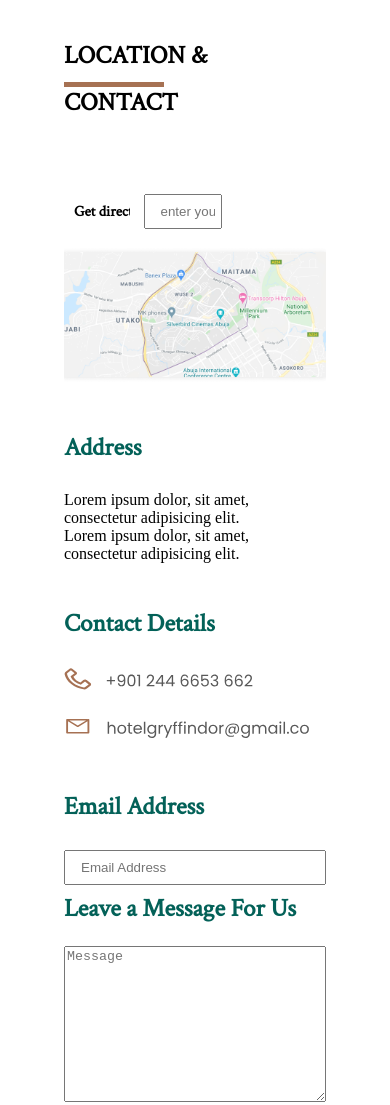
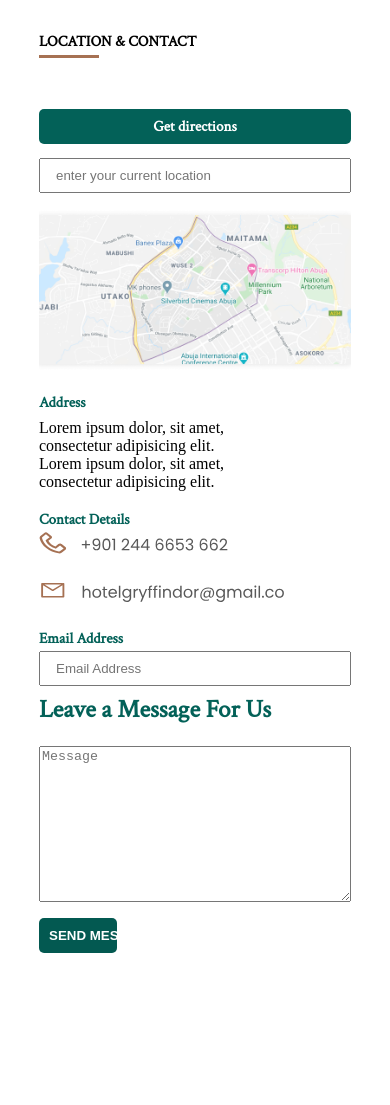
Before and after one commit to caleb-ali/location-and-contact, a plain HTML site: page index.html in a window 390 px wide. Shown: the top 1105 px of the page. After the commit the page ends 985 px from the top, so only its background shows below. Drawn offline with Linux system fonts and the light colour scheme.

Commit message:
responsive

```diff
--- a/css/main.css
+++ b/css/main.css
@@ -121,7 +121,7 @@ input[type=text]#Email-Address, select {
     width: 25%;
     background-color: white;
     color: black;
-    padding: 10px 10px 10px 10px;
+    padding: 8px 5px 8px 5px;
     border: none;
     border-radius: 5px 5px 5px 5px;
     cursor: pointer;
@@ -140,7 +140,7 @@ input[type=text]#Email-Address, select {
     font-weight: bold;
     width: 25%;
     background-color: #035951;
-    color: black;
+    color: white;
     padding: 10px 10px 10px 10px;
     border: none;
     border-radius: 5px 5px 5px 5px;
@@ -154,13 +154,69 @@ input[type=text]#Email-Address, select {
 
    /* Responsive layout - when the screen is less than 600px wide, address contact and "enter email" stack top of each other instead of next to each other */
     @media screen and (max-width: 600px) {
+    body{
+        margin-left: 10%;
+        margin-right: 10%;
+    }
     .address {
       width: 100%;
+    }
+
+    .address h2{
+        font-size:15px;
+        line-height: 0px;
+
     }
     .contact {
         width: 100%;
       }
+
+      .contact h2{
+        font-size:15px;
+        line-height: 0px;
+    }
       .email {
         width: 100%;
       }
+
+      .email h2{
+        font-size:15px;
+        line-height: 0px;
+    }
+
+      .location h2{
+
+        font-size:15px;
+        line-height: 20px;
+    }
+
+    .location h2::before{
+        height: .2em;
+        margin-top: 1.5em;
+
+
+        }
+
+        /*get directions button*/
+ input[type=submit]#get-direction {
+   width: 100%;
+
+   background-color: #036158;
+   color: white;
+   padding: 8px 0px 8px 0px;
+
+   cursor: pointer;
+   font-family: rgb(71, 65, 67) Text;
+   font-style: normal;
+   font-weight: bold;
+   font-size: 15px;
+
+ }
+
+     /*Enter your loction box*/
+    input[type=text]#saddr, select {
+        width: 100%;
+        margin-left: 0em;
+        margin-top: 1em;
   }
+  }
--- a/index.html
+++ b/index.html
@@ -35,7 +35,7 @@
 
             <section class="contact">
                 <h2>Contact Details</h2>
-                <img src="./images/phone.svg" alt="">
+                <img src="./images/phone.svg" >
                 <img src="./images/email.svg">
             </section>
 
```
